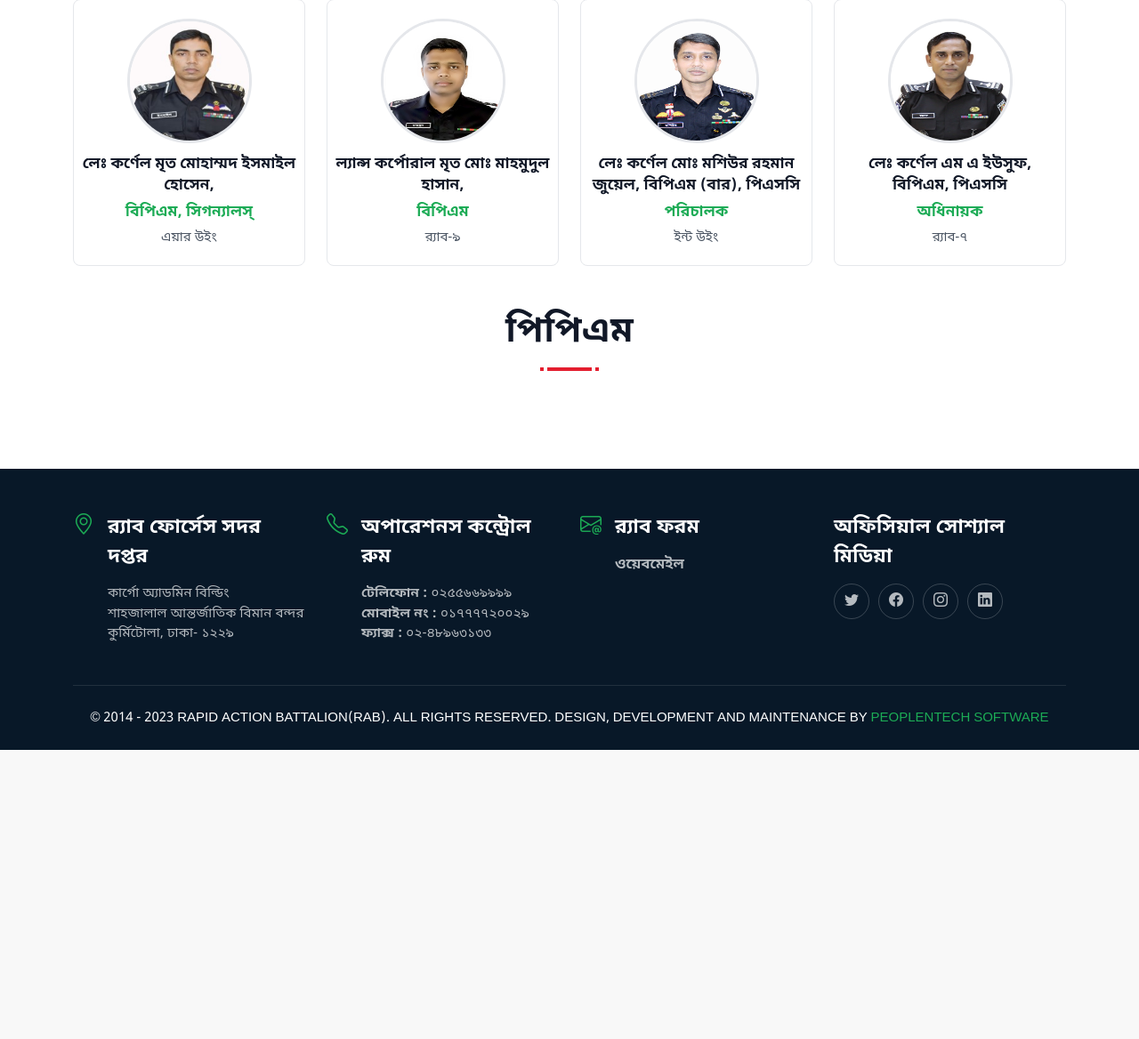
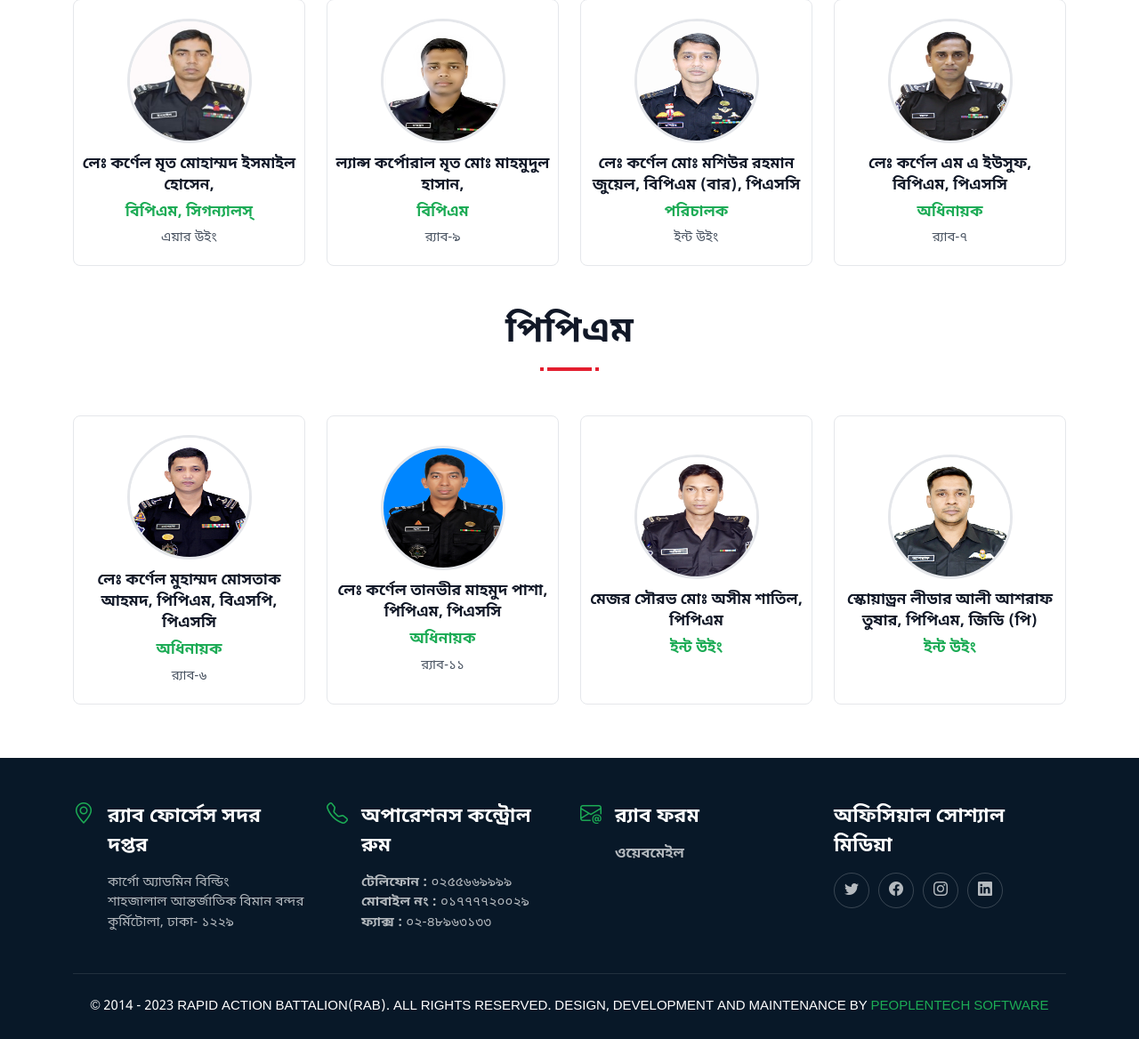
Before and after one commit to BikromRoy1/RAB-Frontend, a PHP site: page /Award.php in a window 1280 px wide. Shown: the part 666-1834 px from the top of the page at 89% size. Before the commit the page ends 1509 px from the top, so only its background shows below. Run offline with PHP 8.4, Linux system fonts and the light colour scheme.

Commit message:
Abou page

```diff
--- a/Award.php
+++ b/Award.php
@@ -123,6 +123,70 @@ include '_header.php'
             </div>
           </div>
 
+          <div class="row justify-content-center">
+                                <div class="col-lg-3">
+                                    <div class="award-card">
+                                        <div>
+                                            <img src="assets/img/team/Lt Col Mostaq.jpeg" loading='lazy' alt=""
+                                                 class='img-fluid'>
+                                            <div class='award-card-content'>
+                                                <h4>লেঃ কর্ণেল মুহাম্মদ মোসতাক আহমদ, পিপিএম, বিএসপি, পিএসসি</h4>
+                                                <h5>অধিনায়ক</h5>
+                                                <p>
+                                                    র‌্যাব-৬
+                                                </p>
+                                            </div>
+                                        </div>
+                                    </div>
+                                </div>
+                                <div class="col-lg-3">
+                                    <div class="award-card">
+                                        <div>
+                                            <img src="assets/img/team/Lt Col Tanvir Mahmud Pasha psc.jpg" loading='lazy' alt=""
+                                                 class='img-fluid'>
+                                            <div class='award-card-content'>
+                                                <h4>লেঃ কর্ণেল তানভীর মাহমুদ পাশা, পিপিএম, পিএসসি</h4>
+                                                <h5>অধিনায়ক</h5>
+                                                <p>
+                                                   র‌্যাব-১১
+                                                </p>
+                                            </div>
+                                        </div>
+                                    </div>
+                                </div>
+                                <div class="col-lg-3">
+                                    <div class="award-card">
+                                        <div>
+                                            <img src="assets/img/team/Maj Shorav Md Osim Satil.jpg" loading='lazy' alt=""
+                                                 class='img-fluid'>
+                                            <div class='award-card-content'>
+                                                <h4>মেজর সৌরভ মোঃ অসীম শাতিল, পিপিএম</h4>
+                                                <h5>ইন্ট উইং</h5>
+                                                <!-- <p>
+                                                    ইন্ট উইং
+                                                </p> -->
+                                            </div>
+                                        </div>
+                                    </div>
+                                </div>
+                                <div class="col-lg-3">
+                                    <div class="award-card">
+                                        <div>
+                                            <img src="assets/img/team/Sqn Ldr Ashraf BPM.jpg" loading='lazy' alt=""
+                                                 class='img-fluid'>
+                                            <div class='award-card-content'>
+                                                <h4>স্কোয়াড্রন লীডার আলী আশরাফ তুষার, পিপিএম, জিডি (পি)</h4>
+                                                <h5>ইন্ট উইং</h5>
+                                                <!-- <p>
+                                                    র‌্যাব-৭
+                                                </p> -->
+                                            </div>
+                                        </div>
+                                    </div>
+                                </div>
+                            </div>
+
+
 
                         </div><!-- End Tab 1 Content -->
 
```
